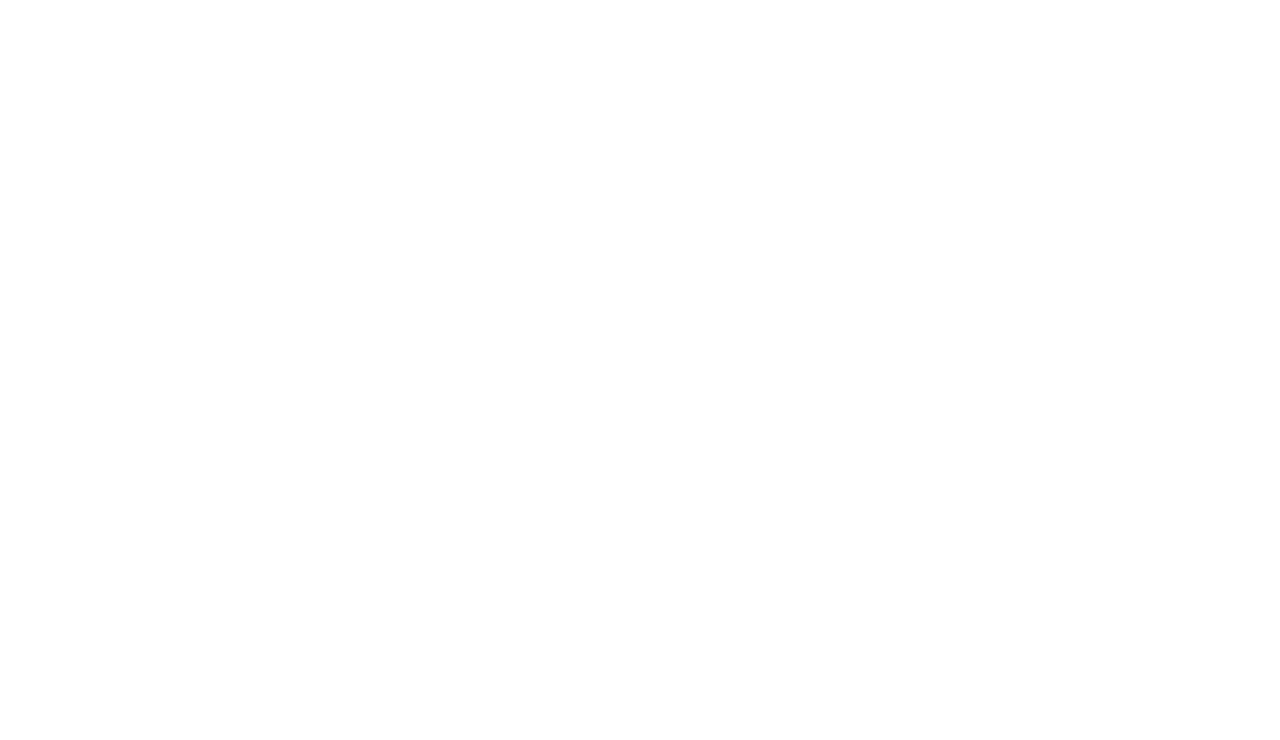
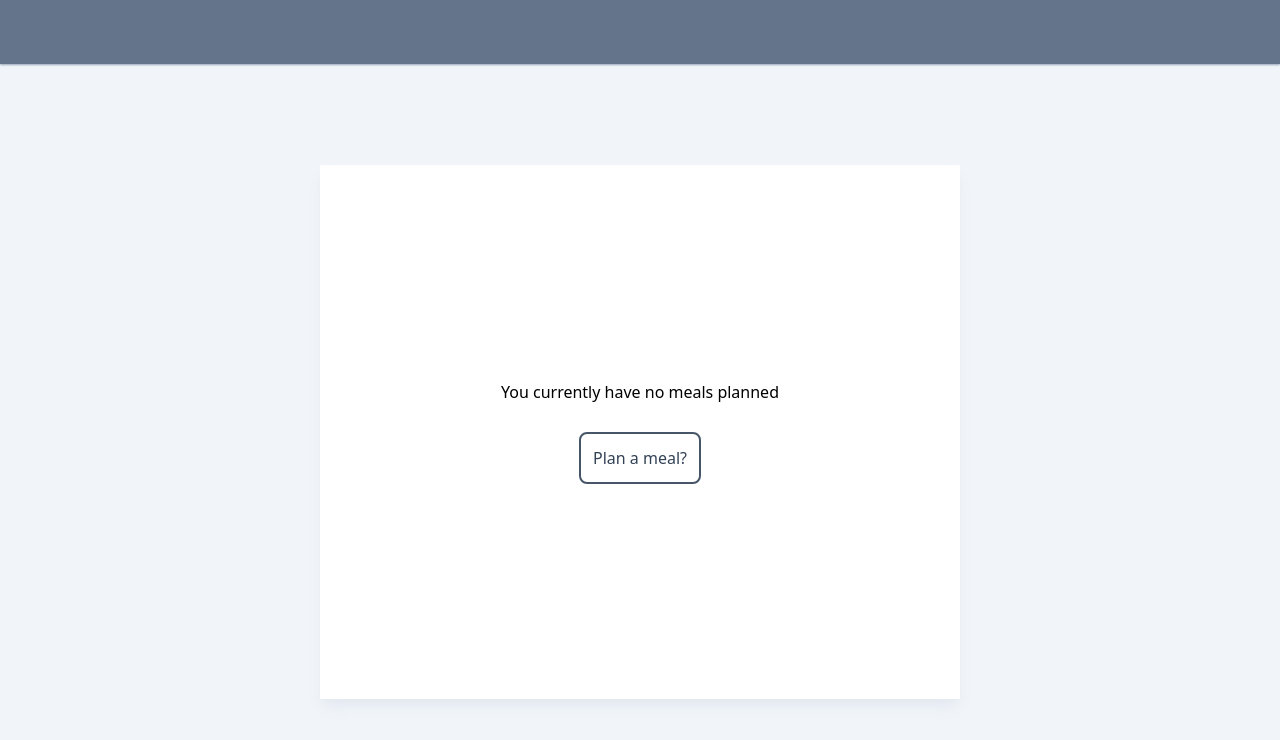
Before and after one commit to function09/meal-planner, a plain HTML site: page index.html in a window 1280 px wide. Drawn offline with nearby package versions, Linux system fonts and the light colour scheme; files that its build step writes are made by us from their sources.

Commit message:
Add HTML with minimal styling

```diff
--- a/index.html
+++ b/index.html
@@ -1 +1 @@
-<!doctype html><html lang="en"><head><meta charset="UTF-8"><meta http-equiv="X-UA-Compatible" content="IE=edge"><meta name="viewport" content="width=device-width,initial-scale=1"><title>test</title><link href="/dist/output.css" rel="stylesheet"><script src="index.bundle.js"></script></head><body></body></html>
+<!doctype html><html lang="en"><head><meta charset="UTF-8"><meta http-equiv="X-UA-Compatible" content="IE=edge"><meta name="viewport" content="width=device-width,initial-scale=1"><title>Daily Feed</title><link href="/dist/output.css" rel="stylesheet"><script src="index.js"></script></head><body class="bg-slate-100 h-screen w-screen"><div class="flex flex-wrap justify-center h-full w-full"><div class="flex w-screen h-16 bg-slate-500 shadow-slate-400 shadow-sm"></div><div class="flex justify-center items-center w-3/6 h-4/6 bg-white shadow-slate-200 shadow-lg"><div class="flex flex-col gap-7 justify-center items-center w-5/6 h-5/6"><div>You currently have no meals planned</div><div><button class="border-2 border-slate-600 text-slate-700 p-3 rounded-lg hover:bg-slate-300 active:bg-slate-500">Plan a meal?</button></div></div></div></div></body></html>
```
Also changed, not shown: output.css.
